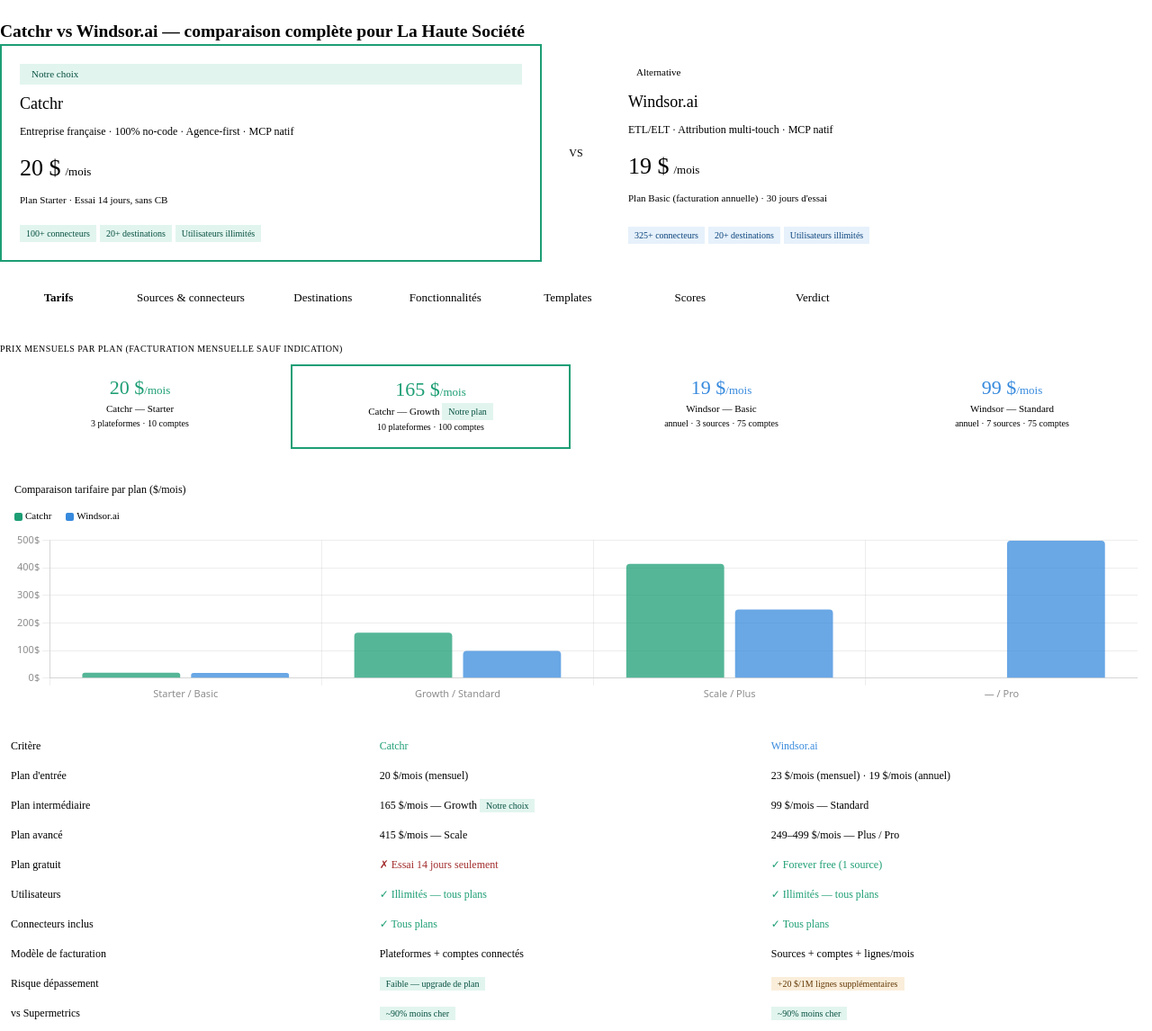
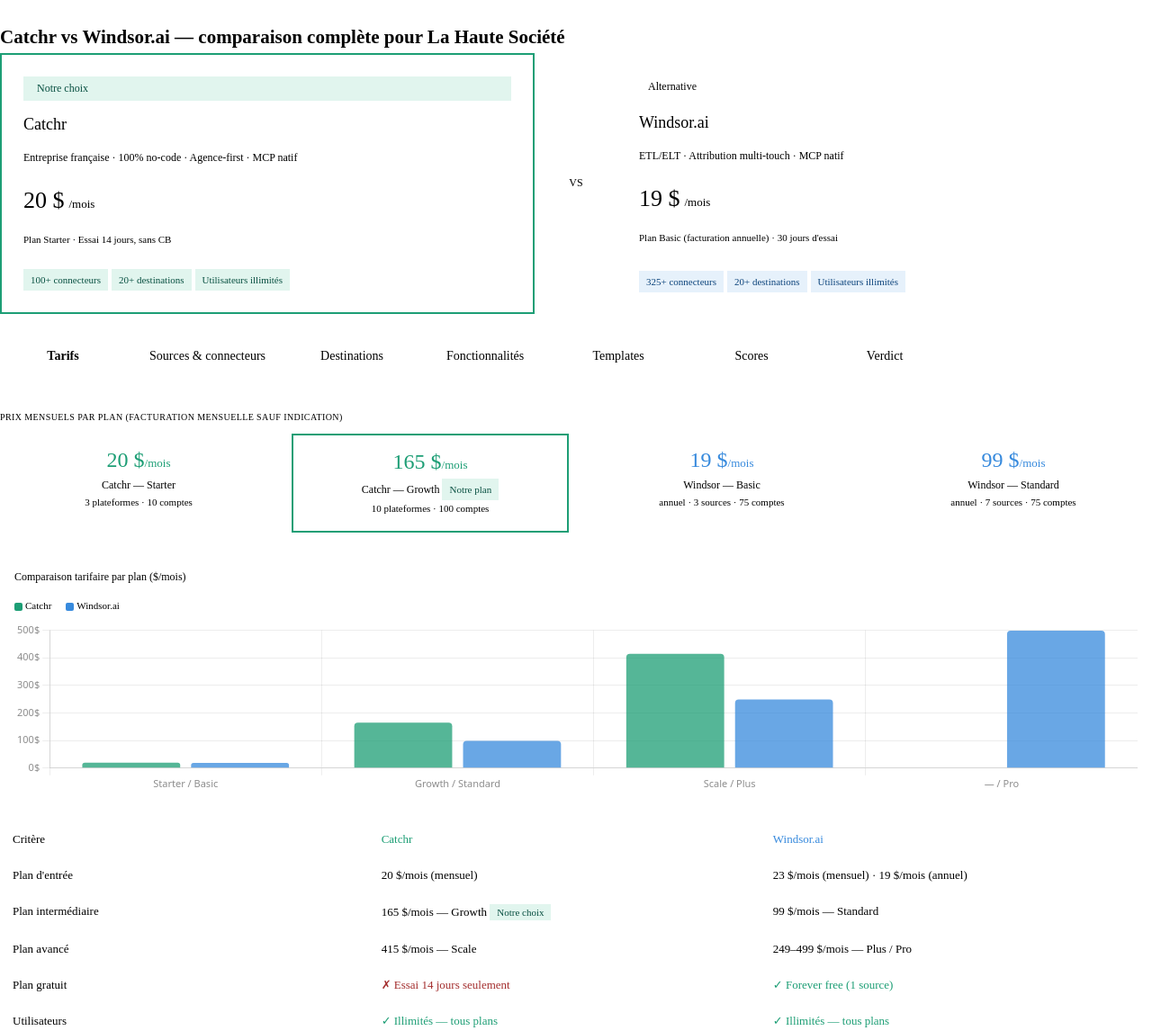
Before and after one commit to parmidapakseresht/Connecteur, a plain HTML site: page index.html in a window 1280 px wide. Shown: the top 1146 px of the page at 90% size. Drawn offline with nearby package versions, Linux system fonts and the light colour scheme.

Commit message:
update website

```diff
--- a/index.html
+++ b/index.html
@@ -8,21 +8,21 @@
   --border:0.5px solid var(--color-border-tertiary);
   --border-em:0.5px solid var(--color-border-secondary);
 }
-body{font-family:var(--font-sans);font-size:13px;color:var(--color-text-primary);line-height:1.5}
-.page{padding:1.25rem 0 2rem}
+body{font-family:var(--font-sans);font-size:14px;color:var(--color-text-primary);line-height:1.65}
+.page{padding:1.5rem 0 2.5rem}
 
 /* tabs */
-.tabs{display:flex;gap:6px;flex-wrap:wrap;margin-bottom:1.25rem;border-bottom:var(--border);padding-bottom:.75rem}
-.tab{padding:8px 16px;border-radius:var(--rad-sm);border:var(--border);background:transparent;font-size:13px;cursor:pointer;color:var(--color-text-secondary);font-family:var(--font-sans);min-width:130px;text-align:center;white-space:normal;line-height:1.3}
+.tabs{display:flex;gap:8px;flex-wrap:wrap;margin-bottom:1.5rem;border-bottom:var(--border);padding-bottom:1rem}
+.tab{padding:10px 18px;border-radius:var(--rad-sm);border:var(--border);background:transparent;font-size:14px;cursor:pointer;color:var(--color-text-secondary);font-family:var(--font-sans);min-width:140px;text-align:center;white-space:normal;line-height:1.35}
 .tab:hover{background:var(--color-background-secondary)}
 .tab.active{background:var(--color-background-secondary);color:var(--color-text-primary);border-color:var(--color-border-secondary);font-weight:600}
 .tab-content{display:none}.tab-content.active{display:block}
 
 /* hero */
-.hero{display:grid;grid-template-columns:1fr 52px 1fr;gap:.75rem;align-items:stretch;margin-bottom:1.5rem}
-.hero-card{background:var(--color-background-primary);border:var(--border);border-radius:var(--rad);padding:1.25rem;display:flex;flex-direction:column;gap:.5rem}
+.hero{display:grid;grid-template-columns:1fr 60px 1fr;gap:1rem;align-items:stretch;margin-bottom:1.75rem}
+.hero-card{background:var(--color-background-primary);border:var(--border);border-radius:var(--rad);padding:1.5rem;display:flex;flex-direction:column;gap:.75rem}
 .hero-card.winner{border:2px solid var(--c-catchr)}
-.badge{display:inline-flex;align-items:center;gap:4px;font-size:11px;padding:3px 9px;border-radius:var(--rad-sm);font-weight:500}
+.badge{display:inline-flex;align-items:center;gap:5px;font-size:12px;padding:4px 10px;border-radius:var(--rad-sm);font-weight:500}
 .badge-catchr{background:var(--c-catchr-light);color:var(--c-catchr-dark)}
 .badge-gray{background:var(--color-background-secondary);color:var(--color-text-secondary)}
 .tool-name{font-size:18px;font-weight:500}
@@ -35,27 +35,27 @@
 .vs-circle{width:44px;height:44px;border-radius:50%;background:var(--color-background-secondary);border:var(--border);display:flex;align-items:center;justify-content:center;font-size:12px;font-weight:500;color:var(--color-text-secondary)}
 
 /* cards & grids */
-.card{background:var(--color-background-primary);border:var(--border);border-radius:var(--rad);padding:1.1rem}
-.grid2{display:grid;grid-template-columns:1fr 1fr;gap:.75rem;margin-bottom:1rem}
-.grid4{display:grid;grid-template-columns:repeat(4,1fr);gap:.75rem;margin-bottom:1.25rem}
+.card{background:var(--color-background-primary);border:var(--border);border-radius:var(--rad);padding:1.25rem}
+.grid2{display:grid;grid-template-columns:1fr 1fr;gap:1rem;margin-bottom:1.2rem}
+.grid4{display:grid;grid-template-columns:repeat(4,1fr);gap:1rem;margin-bottom:1.5rem}
 
 /* metric cards */
-.metric-card{background:var(--color-background-secondary);border-radius:var(--rad-sm);padding:.9rem 1rem;text-align:center}
-.metric-val{font-size:22px;font-weight:500;line-height:1.1}
-.metric-label{font-size:11px;color:var(--color-text-secondary);margin-top:3px}
-.metric-sub{font-size:10px;color:var(--color-text-secondary)}
+.metric-card{background:var(--color-background-secondary);border-radius:var(--rad-sm);padding:1rem 1.1rem;text-align:center}
+.metric-val{font-size:24px;font-weight:500;line-height:1.15}
+.metric-label{font-size:12px;color:var(--color-text-secondary);margin-top:4px}
+.metric-sub{font-size:11px;color:var(--color-text-secondary)}
 
 /* tables */
-.tbl-wrap{background:var(--color-background-primary);border:var(--border);border-radius:var(--rad);overflow:hidden;margin-bottom:1.25rem}
-table{width:100%;border-collapse:collapse;font-size:12px;table-layout:fixed}
-th{background:var(--color-background-secondary);padding:9px 12px;text-align:left;font-weight:500;color:var(--color-text-secondary);border-bottom:var(--border)}
-td{padding:9px 12px;border-bottom:var(--border);vertical-align:top;word-break:break-word}
+.tbl-wrap{background:var(--color-background-primary);border:var(--border);border-radius:var(--rad);overflow:hidden;margin-bottom:1.5rem}
+table{width:100%;border-collapse:collapse;font-size:13px;table-layout:fixed}
+th{background:var(--color-background-secondary);padding:12px 14px;text-align:left;font-weight:500;color:var(--color-text-secondary);border-bottom:var(--border)}
+td{padding:12px 14px;border-bottom:var(--border);vertical-align:top;word-break:break-word}
 tr:last-child td{border-bottom:none}
 .td-feat{color:var(--color-text-secondary);width:32%}
 .td-c{width:34%}.td-w{width:34%}
 
 /* pills */
-.pill{display:inline-block;font-size:10px;padding:2px 7px;border-radius:var(--rad-sm);white-space:nowrap}
+.pill{display:inline-block;font-size:11px;padding:3px 8px;border-radius:var(--rad-sm);white-space:nowrap}
 .p-green{background:#E1F5EE;color:#085041}
 .p-blue{background:#E6F1FB;color:#0C447C}
 .p-amber{background:#FAEEDA;color:#633806}
```
